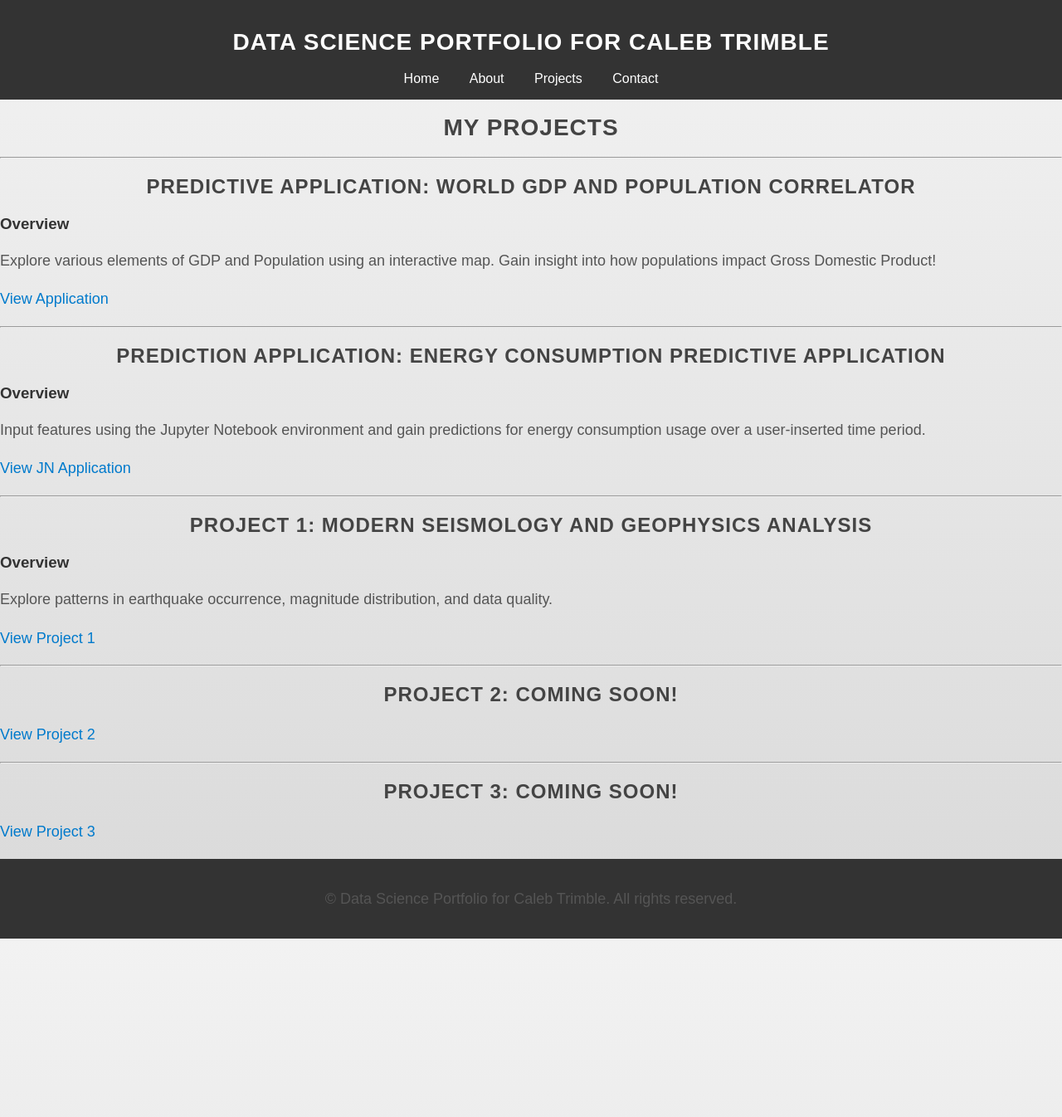
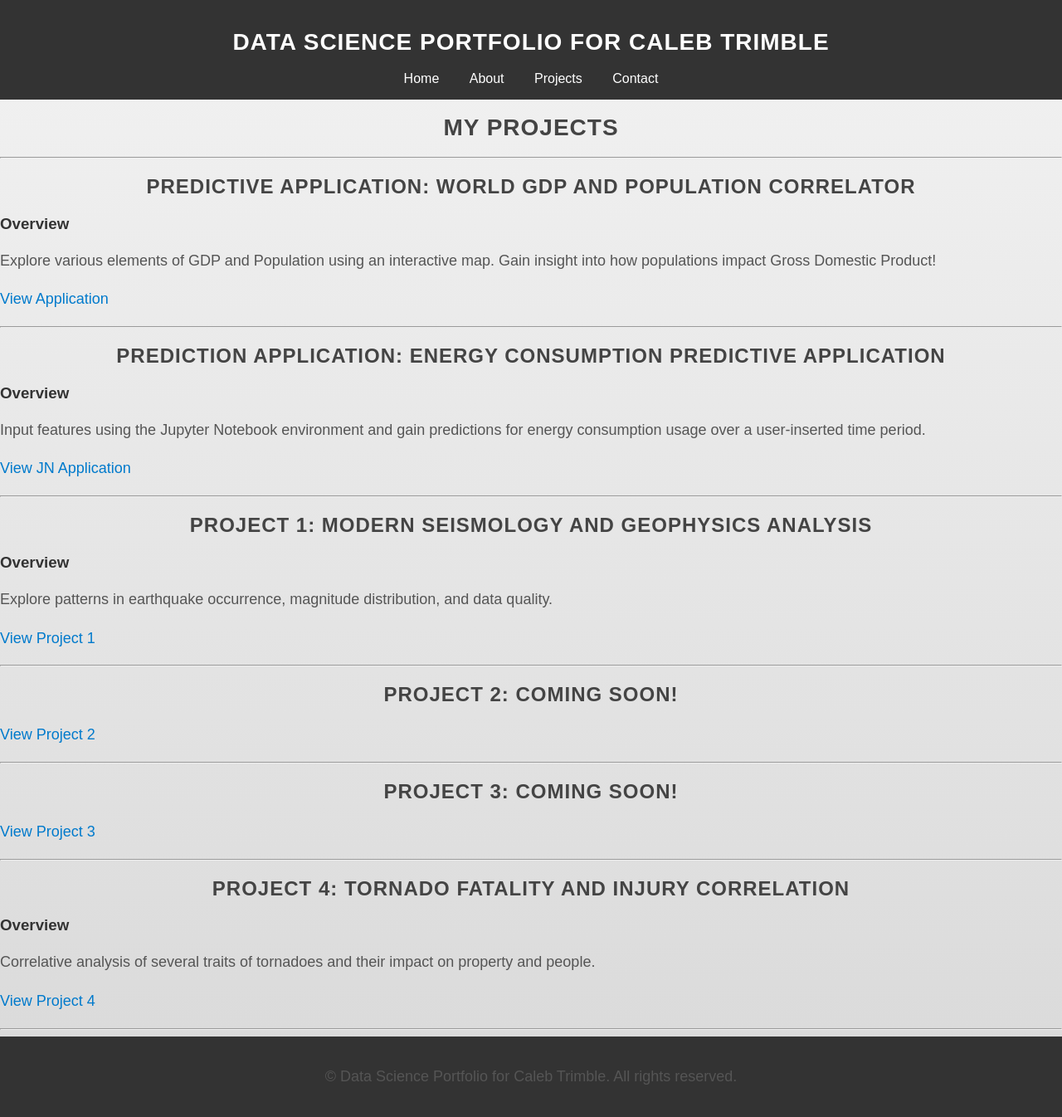
Before and after one commit to cmtrimble/cmtrimble.github.io, a Jekyll site: the page built from project.md, in a window 1280 px wide. Shown: the whole page at 83% size. Built offline with Jekyll 4.4.1, drawn with Linux system fonts in a browser that asks for light colours; before the commit the page ends 1131 px from its top, so only the background shows below that.

Commit message:
Update project.md
Added Tornadoes project.

```diff
--- a/project.md
+++ b/project.md
@@ -43,3 +43,13 @@ Explore patterns in earthquake occurrence, magnitude distribution, and data qual
 
 
 [View Project 3]()
+
+---
+
+## Project 4: Tornado Fatality and Injury Correlation
+### Overview
+Correlative analysis of several traits of tornadoes and their impact on property and people.
+
+[View Project 4]((https://github.com/cmtrimble/cmtrimble.github.io/tree/main/Tornadoes))
+
+---
```
